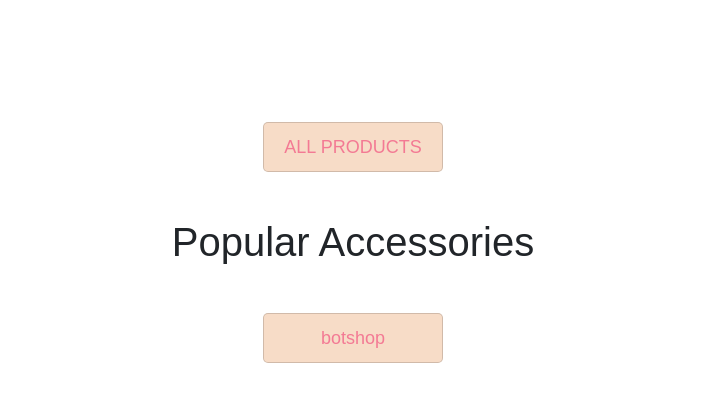
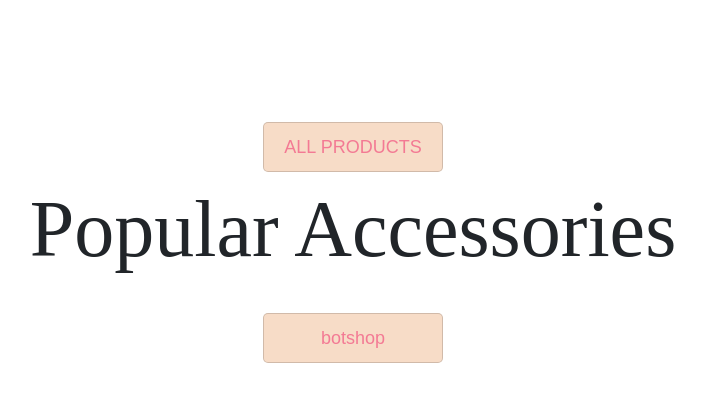
Before and after one commit to Ingahni/misticshop, a Django app: page / in a window 1280 px wide. Shown: the part 192-594 px from the top of the page, without its empty margins (287-992 px from the left). Run offline with Django 5.2, Linux system fonts and the light colour scheme; data that the repository does not hold is empty; some libraries are stand-ins or nearby versions; some web fonts are replaced.

Commit message:
edit font

```diff
--- a/elit/main/static/css/base.css
+++ b/elit/main/static/css/base.css
@@ -6,15 +6,14 @@
 }
 
 @font-face {
-    font-family: "dark";
-    src: url(D:elit\main\static\font\Dark-Wizards.ttf;)
+    font-family: "BrushOff";
+    src: url(../font/BrushOff.ttf) format('truetype');
 }
 
 span {
-    font-family: "dark", "Dark Wizards", sans-serif;
-    font-size: 40px;
+    font-family: "BrushOff", serif;
+    font-size: 80px;
     line-height: 0;
-
 }
 /* Устанавливает основной шрифт, размер текста, убирает отступы, запрещает горизонтальный скролл. */
 body {
```
